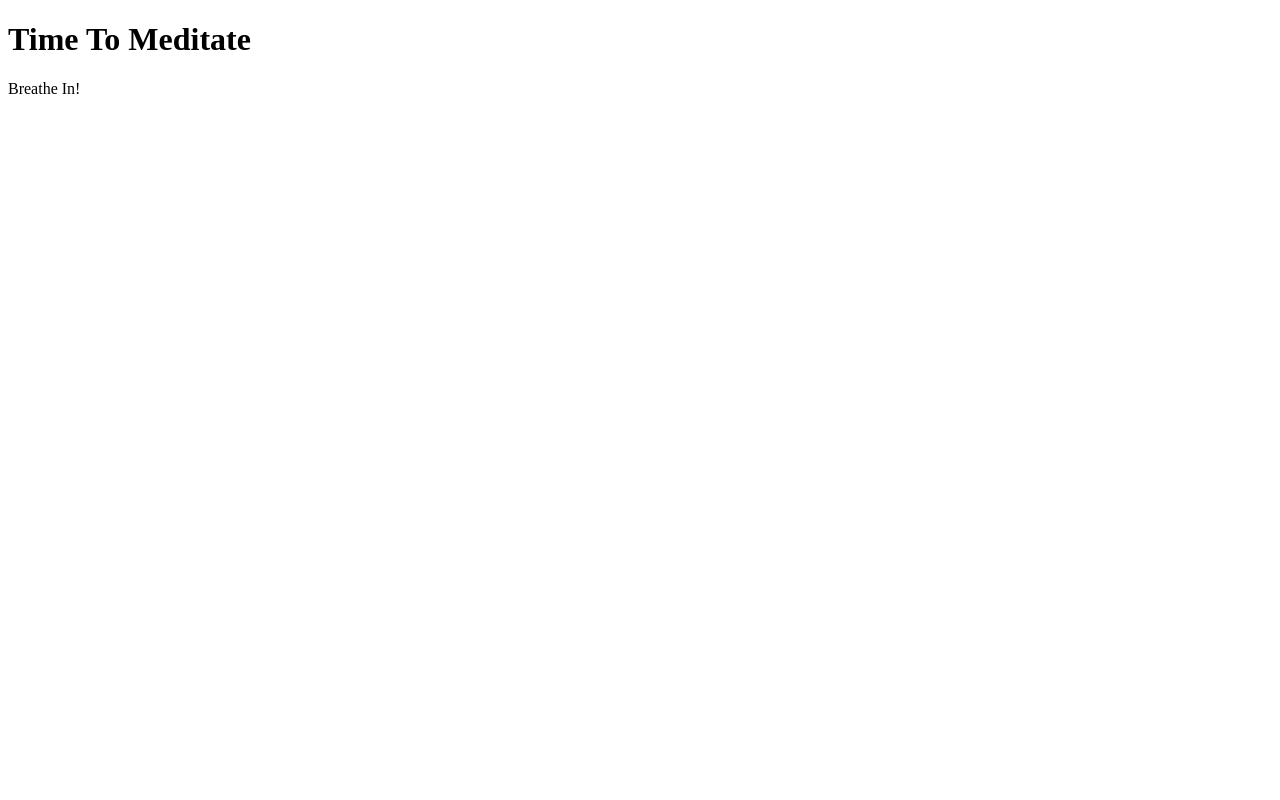
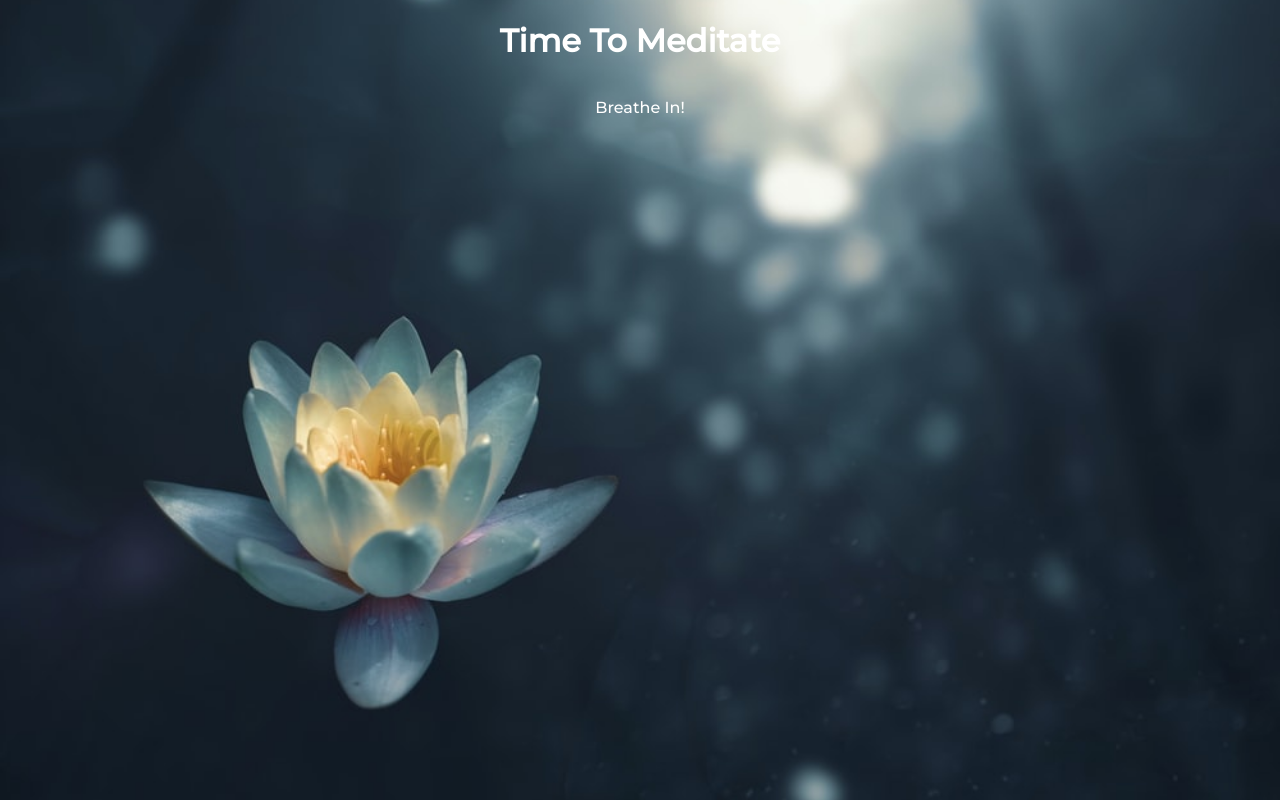
Before and after one commit to lia879/Breathing-App-, a plain HTML site: page index.html in a window 1280 px wide. Drawn offline with Linux system fonts and the light colour scheme.

Commit message:
updating body on css

```diff
--- a/style.css
+++ b/style.css
@@ -1 +1,17 @@
 @import url('https://fonts.googleapis.com/css2?family=Montserrat:wght@500&display=swap');
+
+* {
+	box-sizing: border-box;
+}
+
+body {
+	background: #0b496d url('./img/bg.jpg') no-repeat center center/cover;
+	color: #fff;
+	font-family: 'Montserrat', sans-serif;
+	min-height: 100vh;
+	overflow: hidden;
+	display: flex;
+	flex-direction: column;
+	align-items: center;
+	margin: 0;
+}
```
